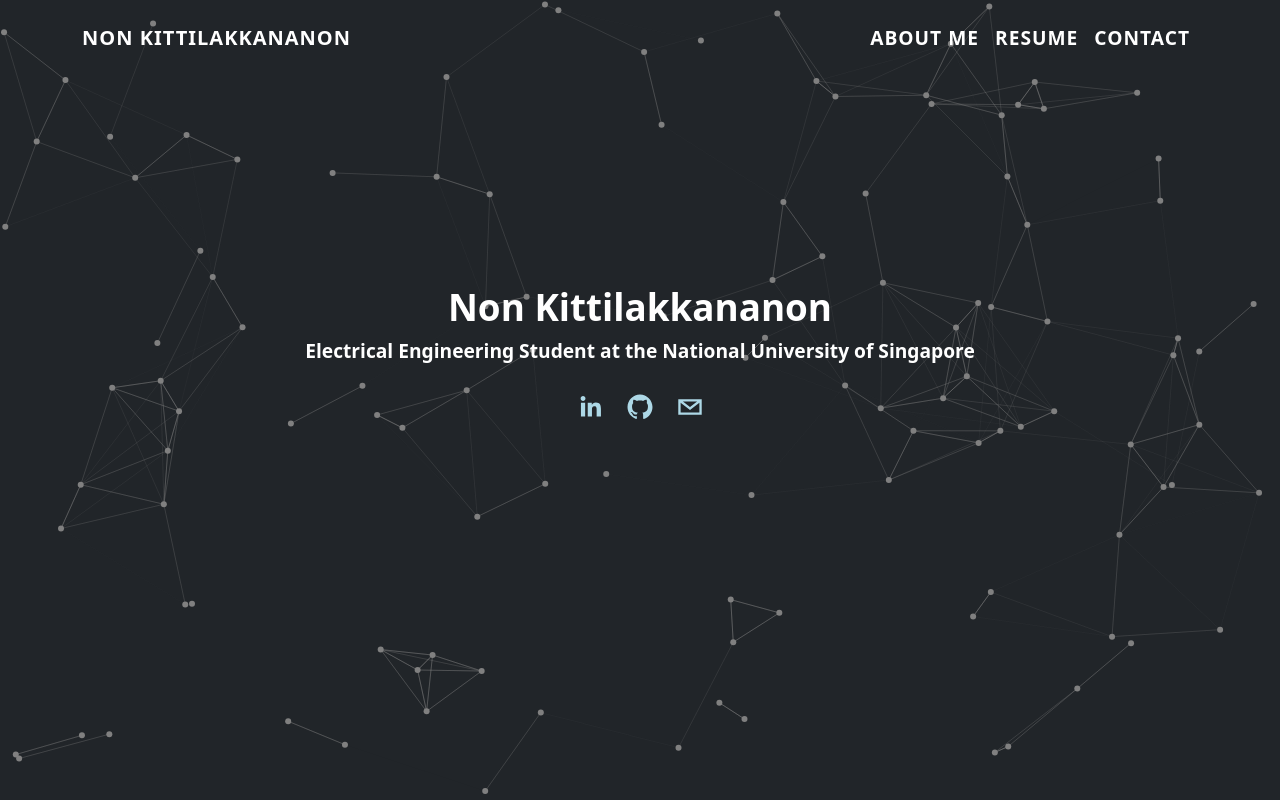
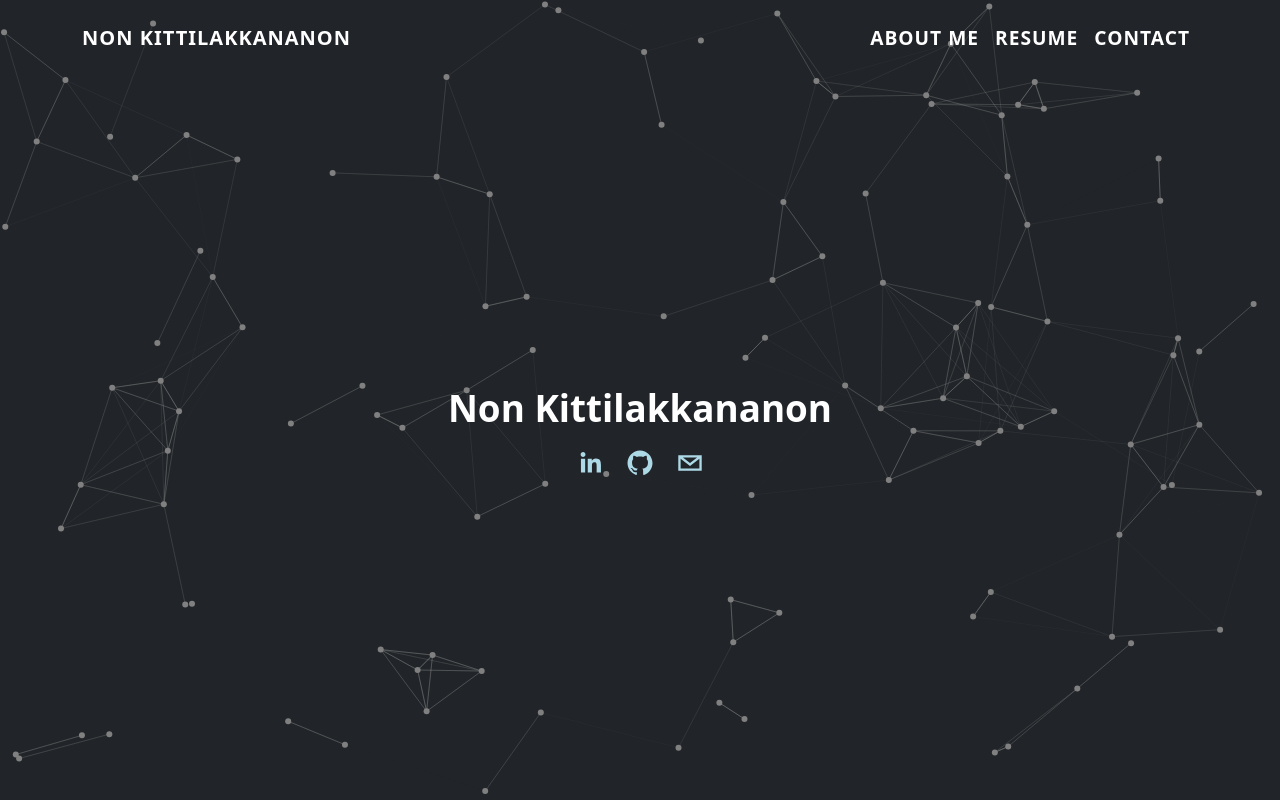
Before and after one commit to tata32000/non-kittilakkananon, a React (Create React App) app: page / in a window 1280 px wide. Built offline with nearby package versions, Linux system fonts and the light colour scheme.

Commit message:
update css + resume

```diff
--- a/src/App.css
+++ b/src/App.css
@@ -1,14 +1,10 @@
 .App {
-  top: 10em;
   background-color: #212529;
   color: white;
   text-align: center;
+  height: 100%;
 }
-html {
-  width: 100%;
-  height: 100%;
-  background-color: #212529;
-}
+
 #tsparticles {
   width: 100%;
   height: 100%;
@@ -23,3 +19,10 @@ html {
   font-weight: 400;
   src: url("https://applesocial.s3.amazonaws.com/assets/styles/fonts/sanfrancisco/sanfranciscodisplay-regular-webfont.woff");
 }
+
+html, body, #root {
+  background-color: #212529;
+  margin: 0;
+  padding: 0;
+  height: 100%;
+}
--- a/src/Components/Header.jsx
+++ b/src/Components/Header.jsx
@@ -6,7 +6,7 @@ import "./Header.css";
 
 export default function Header() {
   const resumeLink =
-    "https://drive.google.com/file/d/1M84RMAsw6Qt0ZvuGLmOC0n_03pX232oY/view?usp=sharing";
+    "https://drive.google.com/file/d/1U5m3oCxW_-lip05gcsR7Qimc3zIWSX1N/view?usp=share_link";
   return (
     <>
       <BrowserView>
--- a/src/Components/index.css
+++ b/src/Components/index.css
@@ -1,13 +1,14 @@
-#Home {
-  margin: auto;
-  margin-left: 1em;
-  margin-right: 1em;
-  margin-top: 13em;
-  margin-bottom: 1em;
-  display: inline-block;
+.Home {
+  display: flex;
   z-index: 1;
   position: relative;
+  justify-content: center;
+  align-items: center;
+  height: 100vh;
+  max-height: 90%;
 }
+
+
 .container{
   position: relative;
   z-index: 1;
--- a/src/Components/index.jsx
+++ b/src/Components/index.jsx
@@ -5,16 +5,13 @@ import "./index.css";
 export default function Home() {
   return (
     <>
+    <div className="Home">
       <motion.div
-        id="Home"
         initial={{ opacity: 0 }}
         animate={{ opacity: 1 }}
         exit={{ opacity: 0, transition: { duration: 0.2 } }}
       >
         <h1>Non Kittilakkananon</h1>
-        <p>
-          Electrical Engineering Student at the National University of Singapore
-        </p>
         <SocialIcon
           bgColor="none"
           fgColor="lightblue"
@@ -32,11 +29,12 @@ export default function Home() {
         <SocialIcon
           bgColor="none"
           fgColor="lightblue"
-          url="mailto: tata32000@hotmail.com"
+          url="mailto: nkittilakkananon@gmail.com"
           target="_blank"
           rel="noopener noreferrer"
         />
       </motion.div>
+      </div>
     </>
   );
 }
```
